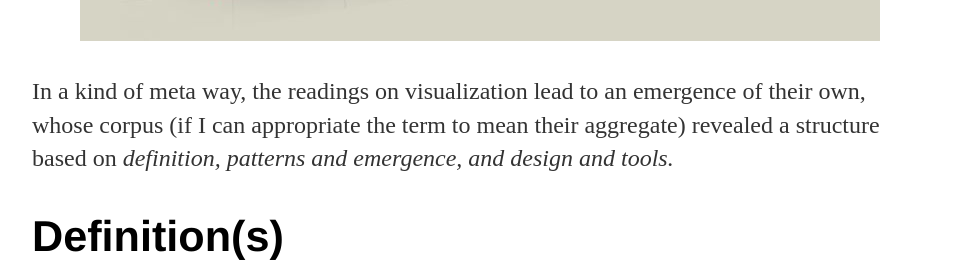
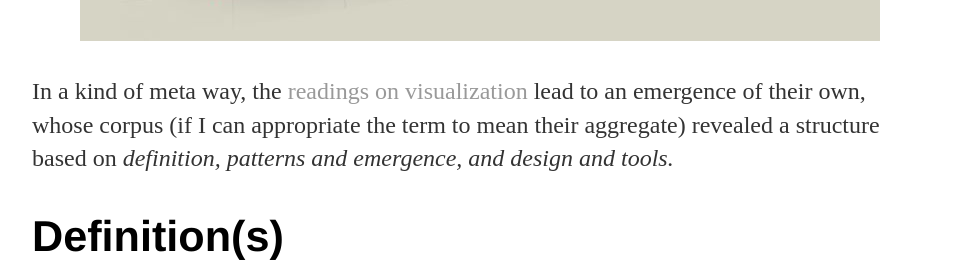
Before and after one commit to thatVargas/thatvargas.github.io, a Jekyll site: the page built from _posts/2017-11-10-visualization.md, in a window 1280 px wide and 900 px high, scrolled down 606 px. Shown: the part 182-455 px from the top of the window, without its empty margins (160-1118 px from the left). Built offline with Jekyll 4.4.1, drawn with Linux system fonts in a browser that asks for light colours; part of the change alters nothing that is shown.

```diff
--- a/_posts/2017-11-10-visualization.md
+++ b/_posts/2017-11-10-visualization.md
@@ -5,7 +5,7 @@ title: "Visualization - emergence through patterns"
 ---
 <span style="display:block;text-align:center">![Topographic mac of a variety of knowledge domains, connected by red lines](/images/Self_oraganizing_map_cartography.jpg "Credit: https://upload.wikimedia.org/wikipedia/en/0/07/Self_oraganizing_map_cartography.jpg")</span>
 
-In a kind of meta way, the readings on visualization lead to an emergence of their own, whose corpus (if I can appropriate the term to mean their aggregate) revealed a structure based on _definition, patterns and emergence, and design and tools._
+In a kind of meta way, the [readings on visualization](https://dhcu.ca/portfolio/visualization/) lead to an emergence of their own, whose corpus (if I can appropriate the term to mean their aggregate) revealed a structure based on _definition, patterns and emergence, and design and tools._
 
 ## Definition(s)
 
```
